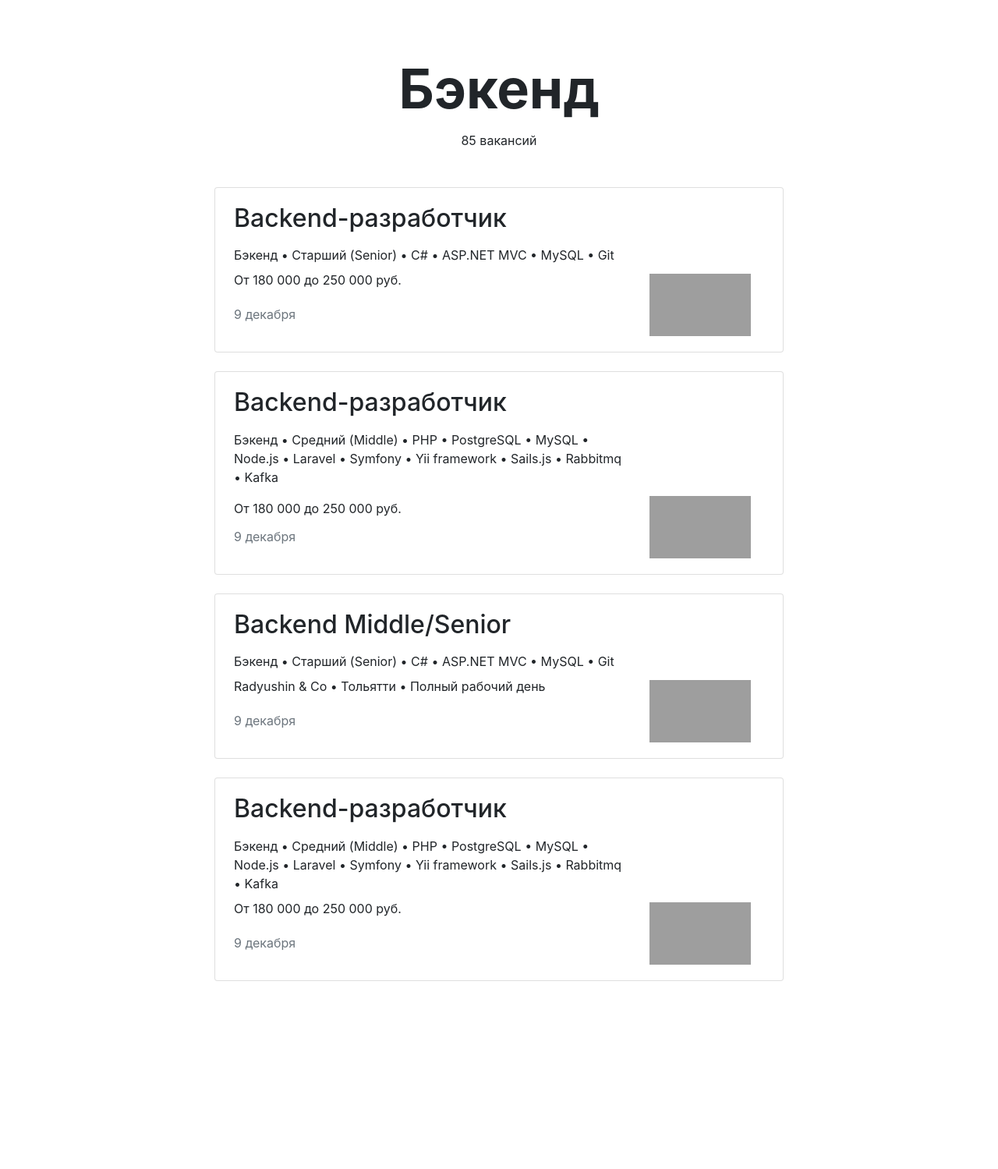
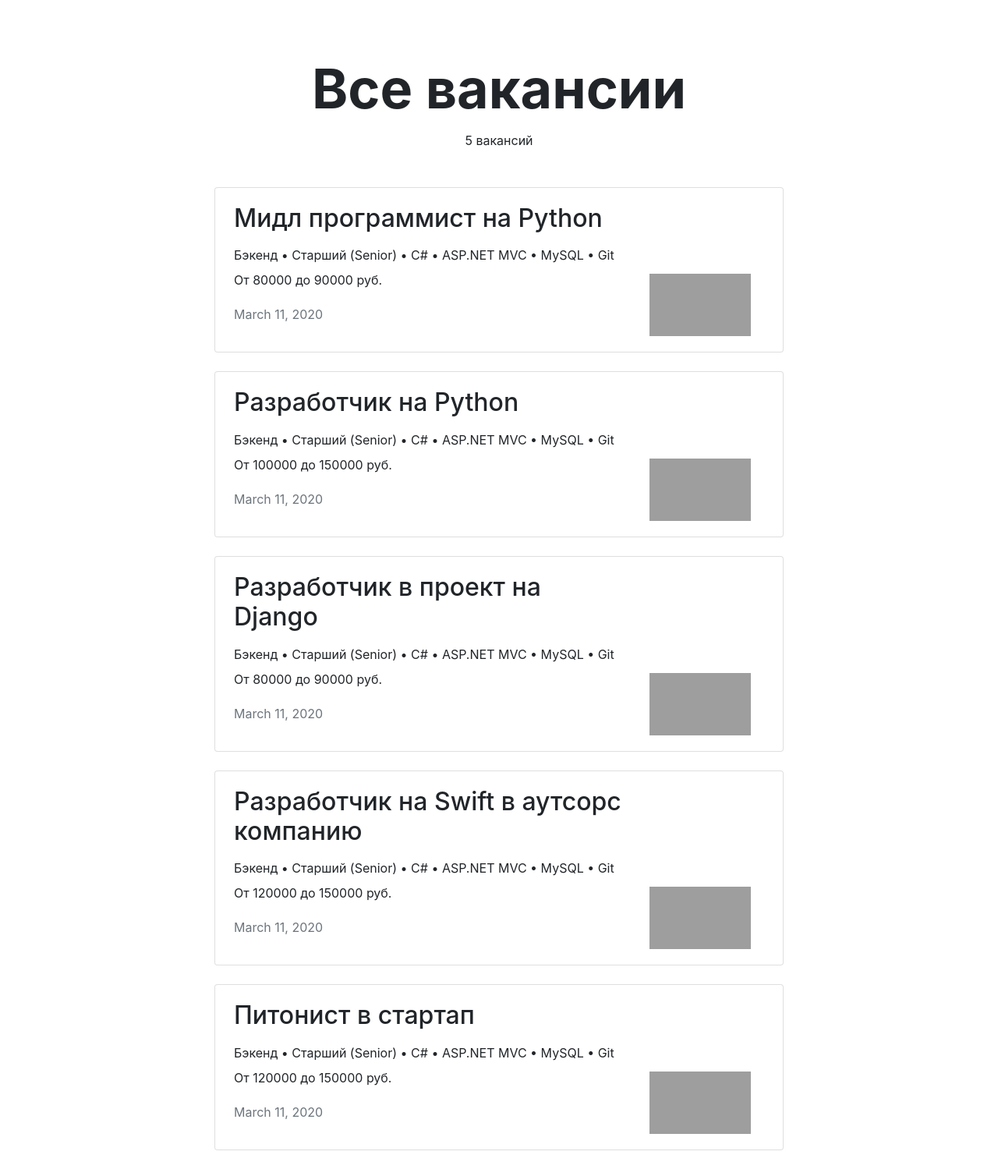
Before and after one commit to PetrovRuslan/stepic-django--vacancy-2week, a Django app: page /vacancies in a window 1280 px wide. Shown: the part 72-1571 px from the top of the page at 78% size. Before the commit the page ends 1330 px from the top, so only its background shows below. Run offline with Django 3.2, Linux system fonts and the light colour scheme; data comes from the database, SQL or seed files in the repository; some libraries are stand-ins or nearby versions; grey boxes are pictures that could not be loaded.

Commit message:
вывод данных в шаблон всех вакансий

```diff
--- a/jvacancy/templates/jvacancy/vacancies.html
+++ b/jvacancy/templates/jvacancy/vacancies.html
@@ -1,70 +1,27 @@
 {% extends 'base.html' %}
 {% block container %}
   <section>
-    <h1 class="h1 text-center mx-auto mt-4 pt-5" style="font-size: 70px;"><strong>Бэкенд</strong></h1>
-    <p class="text-center pt-1">85 вакансий</p>
+    <h1 class="h1 text-center mx-auto mt-4 pt-5" style="font-size: 70px;"><strong>Все вакансии</strong></h1>
+    <p class="text-center pt-1">{{ number_of_vacancies }} вакансий</p>
     <div class="row mt-5">
       <div class="col-12 col-lg-8 offset-lg-2 m-auto">
+        {% for vacancy in vacancies %}
           <div class="card mb-4">
             <div class="card-body px-4">
               <div class="row">
                 <div class="col-12 col-md-8 col-lg-9">
-                <h2 class="h2 pb-2">Backend-разработчик</h2>
-                <p class="mb-2">Бэкенд • Старший (Senior) • C# • ASP.NET MVC • MySQL • Git</p>
-                <p>От 180 000 до 250 000 руб.</p>
-                <p class="text-muted pt-1">9 декабря</p>
+                  <h2 class="h2 pb-2">{{ vacancy.title }}</h2>
+                  <p class="mb-2">{{ vacancy.specialty.title }} • Старший (Senior) • C# • ASP.NET MVC • MySQL • Git</p>
+                  <p>От {{ vacancy.salary_min }} до {{ vacancy.salary_max }} руб.</p>
+                  <p class="text-muted pt-1">{{ vacancy.published_at }}</p>
                 </div>
                 <div class="col-12 col-md-4 col-lg-3 d-flex align-items-end">
-                <a href="#"><img src="https://place-hold.it/130x80" width="130" height="80" alt=""></a>
+                  <a href="#"><img src="{{ vacancy.company.logo }}" width="130" height="80" alt=""></a>
                 </div>
               </div>
             </div>
           </div>
-        <div class="card mb-4">
-          <div class="card-body px-4">
-            <div class="row">
-              <div class="col-12 col-md-8 col-lg-9">
-                <h2 class="h2 pb-2">Backend-разработчик</h2>
-                <p>Бэкенд • Средний (Middle) • PHP • PostgreSQL • MySQL • Node.js • Laravel • Symfony • Yii framework • Sails.js • Rabbitmq • Kafka</p>
-                <p class="mb-2">От 180 000 до 250 000 руб.</p>
-                <p class="text-muted pt-1">9 декабря</p>
-              </div>
-              <div class="col-12 col-md-4 col-lg-3 d-flex align-items-end">
-                <a href="#"><img src="https://place-hold.it/130x80" width="130" height="80" alt=""></a>
-              </div>
-            </div>
-          </div>
-        </div>
-        <div class="card mb-4">
-          <div class="card-body px-4">
-            <div class="row">
-              <div class="col-12 col-md-8 col-lg-9">
-                <h2 class="h2 pb-2">Backend Middle/Senior</h2>
-                <p class="mb-2">Бэкенд • Старший (Senior) • C# • ASP.NET MVC • MySQL • Git</p>
-                <p>Radyushin & Co • Тольятти • Полный рабочий день</p>
-                <p class="text-muted pt-1">9 декабря</p>
-              </div>
-              <div class="col-12 col-md-4 col-lg-3 d-flex align-items-end">
-                <a href="#"><img src="https://place-hold.it/130x80" width="130" height="80" alt=""></a>
-              </div>
-            </div>
-          </div>
-        </div>
-        <div class="card mb-4">
-          <div class="card-body px-4">
-            <div class="row">
-              <div class="col-12 col-md-8 col-lg-9">
-                <h2 class="h2 pb-2">Backend-разработчик</h2>
-                <p class="mb-2">Бэкенд • Средний (Middle) • PHP • PostgreSQL • MySQL • Node.js • Laravel • Symfony • Yii framework • Sails.js • Rabbitmq • Kafka</p>
-                <p>От 180 000 до 250 000 руб.</p>
-                <p class="text-muted pt-1">9 декабря</p>
-              </div>
-              <div class="col-12 col-md-4 col-lg-3 d-flex align-items-end">
-                <a href="#"><img src="https://place-hold.it/130x80" width="130" height="80" alt=""></a>
-              </div>
-            </div>
-          </div>
-        </div>
+        {% endfor %}
       </div>
     </div>
   </section>
--- a/jvacancy/views.py
+++ b/jvacancy/views.py
@@ -29,18 +29,31 @@ class MainView(View):
 		)
 
 class VacanciesView(View):
-    def get(self, request, *args, **kwargs):
-        return render(
-            request, 'jvacancy/vacancies.html', context={
-            }
-        )
+	def get(self, request, *args, **kwargs):
+		# test = Specialty.objects.values_list('code', 'title')
+		vacancies = Vacancy.objects.all()
+		number_of_vacancies = len(vacancies)
+		return render(
+			request, 'jvacancy/vacancies.html', context={
+				'vacancies': vacancies,
+				'number_of_vacancies': number_of_vacancies,
+			}
+		)
 
 class VacanciesCategoryView(View):
-    def get(self, request, category, *args, **kwargs):
-        return render(
-            request, 'jvacancy/vacancies.html', context={
-            }
-        )
+	def get(self, request, category, *args, **kwargs):
+		test_dict = []
+		vacancy_category = Vacancy.objects.filter(specialty__code=category)
+		cat_code_list = Specialty.objects.values_list('code')
+		cat_title_list = Specialty.objects.values_list('title')
+		for vacancy in vacancy_category:
+			test_dict.append(j.company.name)
+		return render(
+			request, 'jvacancy/category.html', context={
+				'vacancy_category': vacancy_category,
+				'test_dict': test_dict,
+			}
+		)
 
 class CompanyView(View):
     def get(self, request, company, *args, **kwargs):
```
Lines whose indentation alone changed are shown as unchanged.
